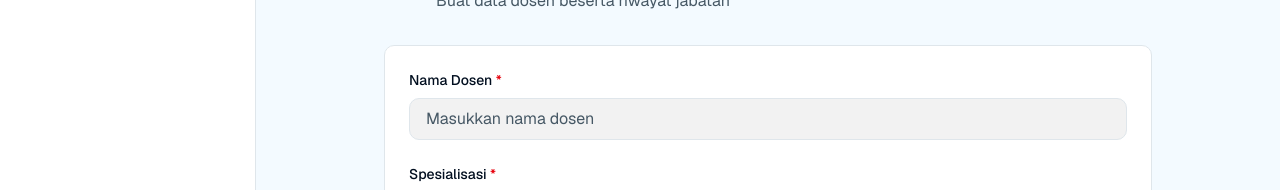
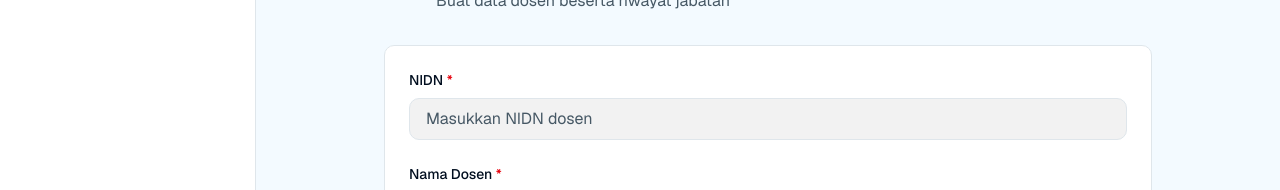
Before and after one commit to umc-dev/it-umc-dashboard, a Next.js app: page /dashboard/dosen/tambah in a window 1280 px wide. Shown: the part 192-382 px from the top of the page. Built offline with nearby package versions, Linux system fonts and the light colour scheme; no server answers.

Commit message:
feat(dosen): add nidn for CRUD dosen

```diff
--- a/app/dashboard/dosen/types.ts
+++ b/app/dashboard/dosen/types.ts
@@ -22,6 +22,7 @@ export type UpdateDosenInputDto = z.input<typeof UpdateDosenSchema>;
 
 export interface DosenResponse {
   id: string;
+  nidn: string;
   name: string;
   expertise: string;
   research: string;
--- a/app/dashboard/dosen/validator.ts
+++ b/app/dashboard/dosen/validator.ts
@@ -19,6 +19,7 @@ const PositionSchema = z
   });
 
 export const CreateDosenSchema = z.object({
+  nidn: z.string().min(1, "NIDN wajib diisi"),
   name: z.string().min(1, "Nama wajib diisi"),
   expertise: z.string().min(1, "Spesialisasi wajib diisi"),
   research: z
@@ -39,6 +40,7 @@ export const CreateDosenSchema = z.object({
 });
 
 export const UpdateDosenSchema = z.object({
+  nidn: z.string().min(1, "NIDN wajib diisi").optional(),
   name: z.string().optional(),
   expertise: z.string().optional(),
   research: z.string().url("Link penelitian harus URL valid").optional(),
--- a/components/dashboard/dosen/DosenContent.tsx
+++ b/components/dashboard/dosen/DosenContent.tsx
@@ -93,6 +93,7 @@ export function DashboardDosenContent() {
                 <span>-</span>
               ),
           },
+          { key: "nidn", label: "NIDN", sortable: true },
           { key: "name", label: "Nama", sortable: true },
           { key: "expertise", label: "Spesialisasi", sortable: true },
           {
--- a/components/dashboard/dosen/FormAddDosen.tsx
+++ b/components/dashboard/dosen/FormAddDosen.tsx
@@ -50,6 +50,7 @@ export function FormAddDosen() {
   const onSubmit = async (data: CreateDosenDto) => {
     try {
       const fd = new FormData();
+      fd.append("nidn", data.nidn);
       fd.append("name", data.name);
       fd.append("expertise", data.expertise);
       fd.append("research", data.research);
@@ -94,6 +95,20 @@ export function FormAddDosen() {
         onSubmit={handleSubmit(onSubmit)}
         className="bg-card border border-border rounded-lg p-6 space-y-6"
       >
+        <div>
+          <label className="block text-sm font-medium text-foreground mb-2">
+            NIDN <span className="text-destructive">*</span>
+          </label>
+          <input
+            {...register("nidn")}
+            className={inputClassName}
+            placeholder="Masukkan NIDN dosen"
+          />
+          {errors.nidn && (
+            <p className="text-destructive text-sm">{errors.nidn.message}</p>
+          )}
+        </div>
+
         <div>
           <label className="block text-sm font-medium text-foreground mb-2">
             Nama Dosen <span className="text-destructive">*</span>
--- a/components/dashboard/dosen/FormEditDosen.tsx
+++ b/components/dashboard/dosen/FormEditDosen.tsx
@@ -55,6 +55,7 @@ export function FormEditDosen() {
   useEffect(() => {
     if (dosen) {
       reset({
+        nidn: dosen.nidn,
         name: dosen.name,
         expertise: dosen.expertise,
         research: dosen.research,
@@ -82,6 +83,7 @@ export function FormEditDosen() {
   const onSubmit = async (data: UpdateDosenDto) => {
     try {
       const fd = new FormData();
+      if (data.nidn) fd.append("nidn", data.nidn);
       if (data.name) fd.append("name", data.name);
       if (data.expertise) fd.append("expertise", data.expertise);
       if (data.research) fd.append("research", data.research);
@@ -129,6 +131,20 @@ export function FormEditDosen() {
         onSubmit={handleSubmit(onSubmit)}
         className="bg-card border border-border rounded-lg p-6 space-y-6"
       >
+        <div>
+          <label className="block text-sm font-medium text-foreground mb-2">
+            NIDN
+          </label>
+          <input
+            {...register("nidn")}
+            className={inputClassName}
+            placeholder="Masukkan NIDN dosen"
+          />
+          {errors.nidn && (
+            <p className="text-destructive text-sm">{errors.nidn.message}</p>
+          )}
+        </div>
+
         <div>
           <label className="block text-sm font-medium text-foreground mb-2">
             Nama Dosen
```
